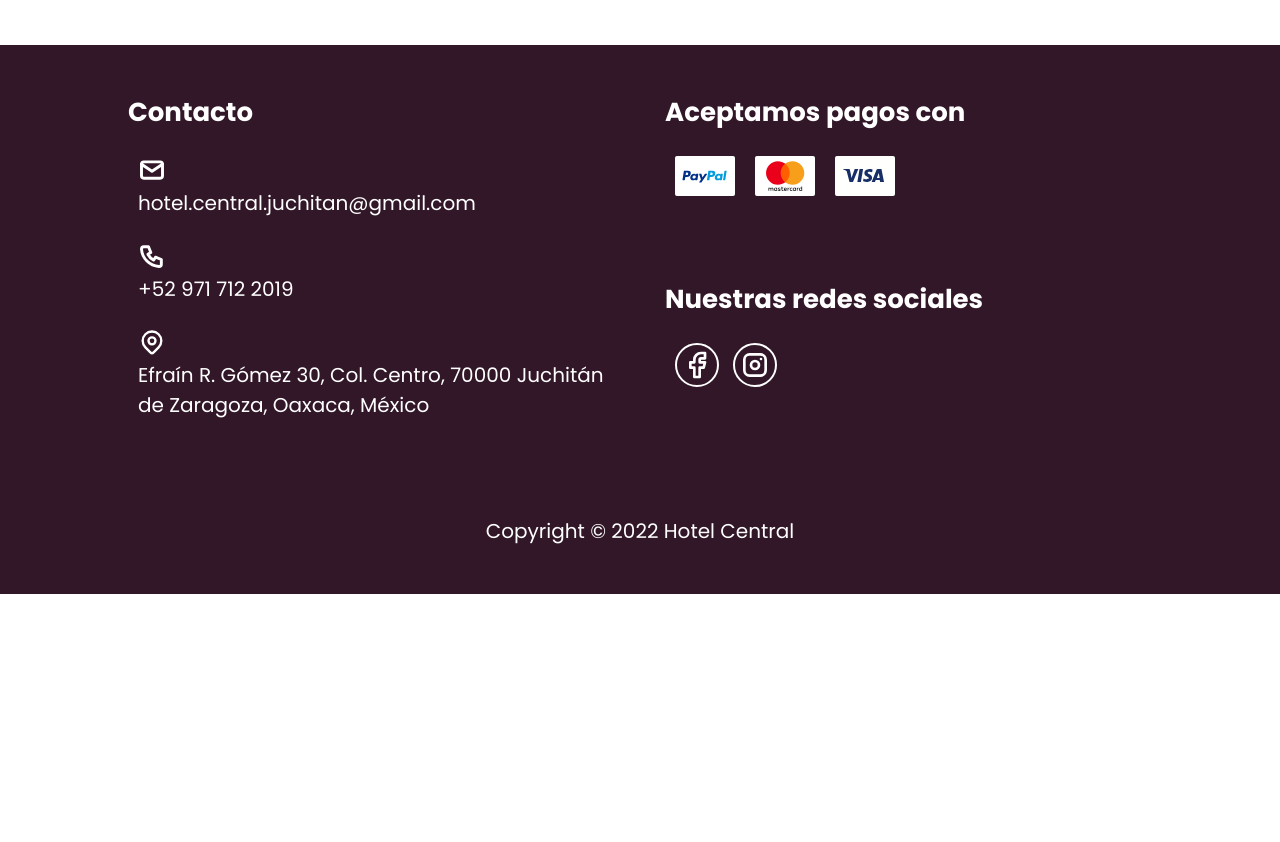
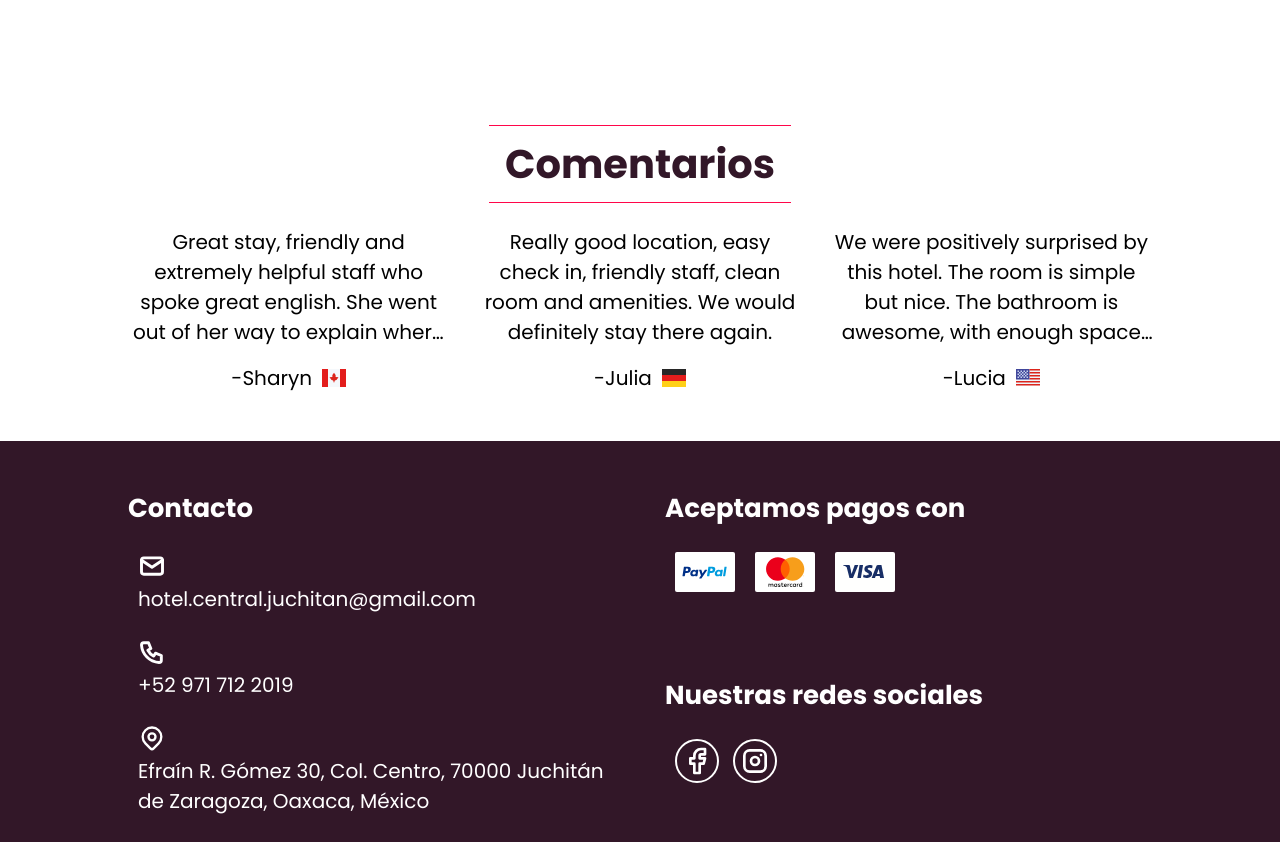
Before and after one commit to alesnchz8/landing-page-hotel-central, a plain HTML site: page index.html in a window 1280 px wide. Shown: the part 1375-2217 px from the top of the page. Before the commit the page ends 1969 px from the top, so only its background shows below. Drawn offline with Linux system fonts and the light colour scheme.

Commit message:
Add section comments

```diff
--- a/css/globals.css
+++ b/css/globals.css
@@ -63,7 +63,8 @@ h3 {
   margin: 0;
 }
 
-p {
+p,
+blockquote {
   font-size: 16px;
   line-height: 1.5;
   margin: 0;
@@ -75,6 +76,11 @@ figure {
 
 a {
   text-decoration: none;
+}
+
+blockquote {
+  margin-block: 0;
+  margin-inline: 0;
 }
 
 /* ********************************************************************************* */
@@ -232,6 +238,30 @@ a {
 }
 
 /* ********************************************************************************* */
+/* ************************************ COMMENTS *********************************** */
+/* ********************************************************************************* */
+.section__comments {
+  display: grid;
+  grid-template-columns: repeat(1, 1fr);
+  gap: 50px;
+}
+
+.comment blockquote {
+  display: -webkit-box;
+  -webkit-box-orient: vertical;
+  -webkit-line-clamp: 4;
+  line-clamp: 4;
+  overflow: hidden;
+  margin-bottom: 16px;
+}
+
+.user__comment {
+  display: flex;
+  justify-content: center;
+  gap: 10px;
+}
+
+/* ********************************************************************************* */
 /* ************************************* FOOOTER *********************************** */
 /* ********************************************************************************* */
 .footer {
--- a/css/media-queries.css
+++ b/css/media-queries.css
@@ -14,7 +14,8 @@
     font-size: 17px;
   }
 
-  p {
+  p,
+  blockquote {
     font-size: 17px;
   }
 }
@@ -32,7 +33,8 @@
     font-size: 20px;
   }
 
-  p {
+  p,
+  blockquote {
     font-size: 18px;
   }
 }
@@ -50,7 +52,8 @@
     font-size: 23px
   }
 
-  p {
+  p,
+  blockquote {
     font-size: 19px;
   }
 }
@@ -68,7 +71,8 @@
     font-size: 26px;
   }
 
-  p {
+  p,
+  blockquote {
     font-size: 20px;
   }
 }
@@ -206,6 +210,16 @@
 }
 
 /* ********************************************************************************* */
+/* ************************************ COMMENTS *********************************** */
+/* ********************************************************************************* */
+@media screen and (min-width: 768px) {
+  .section__comments {
+    grid-template-columns: repeat(3, 1fr);
+    gap: 30px;
+  }
+}
+
+/* ********************************************************************************* */
 /* ************************************* FOOOTER *********************************** */
 /* ********************************************************************************* */
 @media screen and (min-width: 1200px) {
--- a/index.html
+++ b/index.html
@@ -178,6 +178,44 @@
     </div>
   </section>
 
+  <section class="section">
+    <div class="container">
+      <h2 class="section__title text__center">Comentarios</h2>
+
+      <article class="section__comments">
+        <div class="comment">
+          <blockquote class="text__center">
+            Great stay, friendly and extremely helpful staff who spoke great english. She went out of her way to explain where to find things in the market etc. Hotel is steps from the market. Brand new room, extremely nice and clean. Courtyard is nice to sit out and enjoy your food from the market.Great value for your money. I'd stay here again.
+          </blockquote>
+          <div class="user__comment">
+            <p>-Sharyn </p>
+            <img src="img/bandera-canada.svg" alt="Bandera Canadá">
+          </div>
+        </div>
+
+        <div class="comment">
+          <blockquote class="text__center">
+            Really good location, easy check in, friendly staff, clean room and amenities. We would definitely stay there again.
+          </blockquote>
+          <div class="user__comment">
+            <p>-Julia</p>
+            <img src="img/bandera-germany.svg" alt="Bandera Alemania">
+          </div>
+        </div>
+
+        <div class="comment">
+          <blockquote class="text__center">
+            We were positively surprised by this hotel. The room is simple but nice. The bathroom is awesome, with enough space by the sink to have the toilet bags there too. And the walk-in shower is great. The courtyard is pleasant, comfortable and quiet. The very competent and friendly staff is helpful and attentive. The night guard even waited with us outside the hotel untill our taxi arrived at 3.30am, that was so nice. We loved it here and please don't miss the colorful market. Highly recommend a stop here.ean. Courtyard is nice to sit out and enjoy your food from the market.Great value for your money. I'd stay here again.
+          </blockquote>
+          <div class="user__comment">
+            <p>-Lucia</p>
+            <img src="img/bandera-usa.svg" alt="Bandera Estados Unidos">
+          </div>
+        </div>
+      </article>
+    </div>
+  </section>
+
   <footer class="footer">
     <div class="container">
       <section class="container__footer">
```
